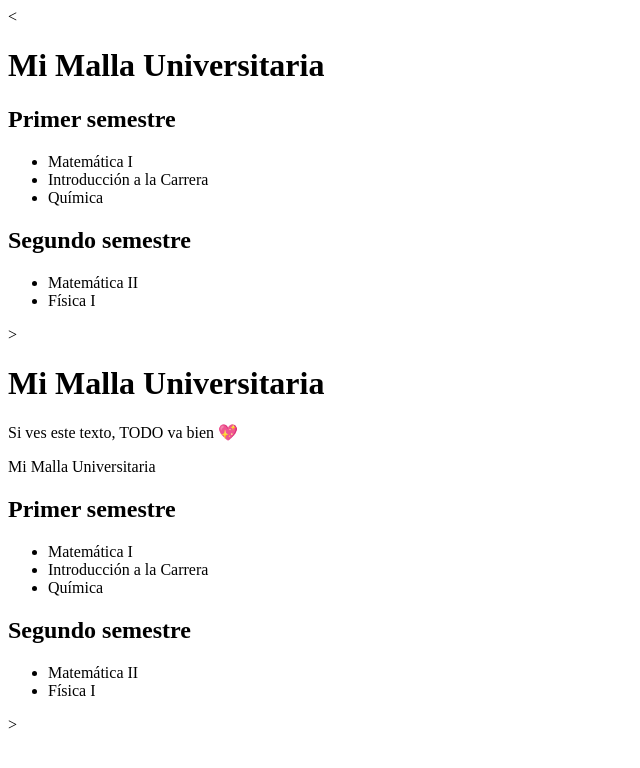
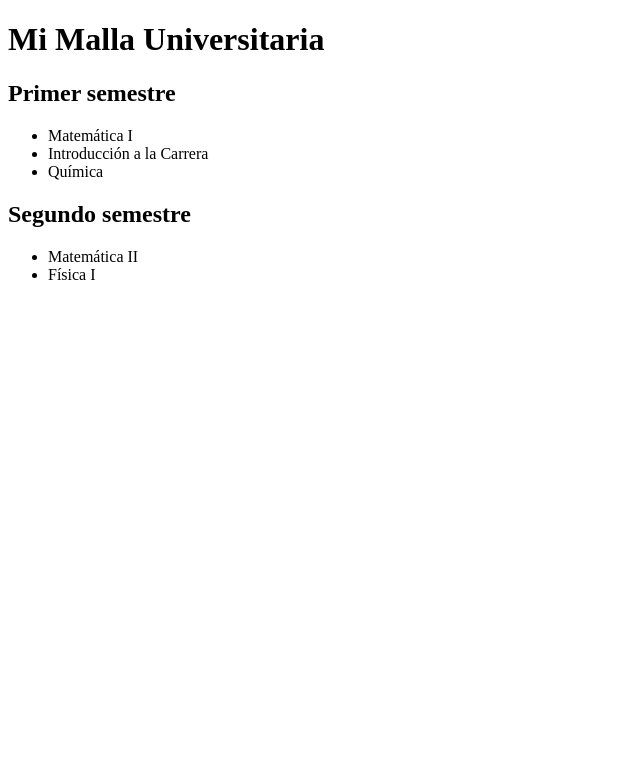
Before and after one commit to alexamarzuniga22-arch/malla-universitaria, a plain HTML site: page index.html in a window 1280 px wide. Shown: the whole page, without its empty margins (0-640 px from the left). Drawn offline with Linux system fonts and the light colour scheme.

Commit message:
Update index.html

```diff
--- a/index.html
+++ b/index.html
@@ -4,7 +4,9 @@
   <meta charset="UTF-8">
   <title>Malla Universitaria</title>
 </head>
-<<h1>Mi Malla Universitaria</h1>
+<body>
+
+<h1>Mi Malla Universitaria</h1>
 
 <h2>Primer semestre</h2>
 <ul>
@@ -18,25 +20,19 @@
   <li>Matemática II</li>
   <li>Física I</li>
 </ul>
->
 
-<h1>Mi Malla Universitaria</h1>
+<script>
+  const materias = document.querySelectorAll("li");
 
-<p>Si ves este texto, TODO va bien 💖</p>
+  materias.forEach(materia => {
+    materia.addEventListener("click", () => {
+      materia.style.textDecoration =
+        materia.style.textDecoration === "line-through"
+          ? "none"
+          : "line-through";
+    });
+  });
+</script>
 
-</<h1>Mi Malla Universitaria</h1>
-
-<h2>Primer semestre</h2>
-<ul>
-  <li>Matemática I</li>
-  <li>Introducción a la Carrera</li>
-  <li>Química</li>
-</ul>
-
-<h2>Segundo semestre</h2>
-<ul>
-  <li>Matemática II</li>
-  <li>Física I</li>
-</ul>
->
+</body>
 </html>
```
